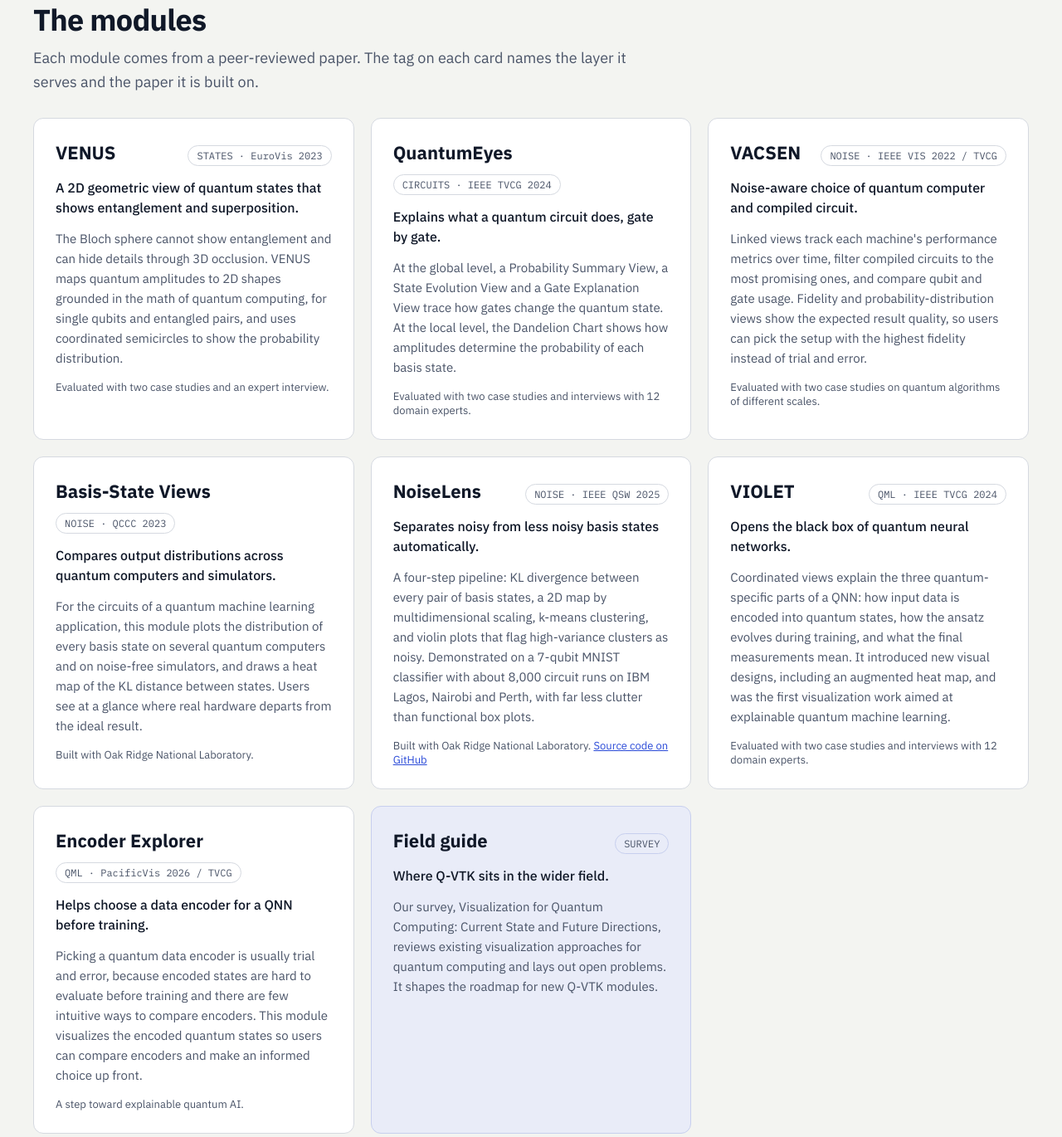
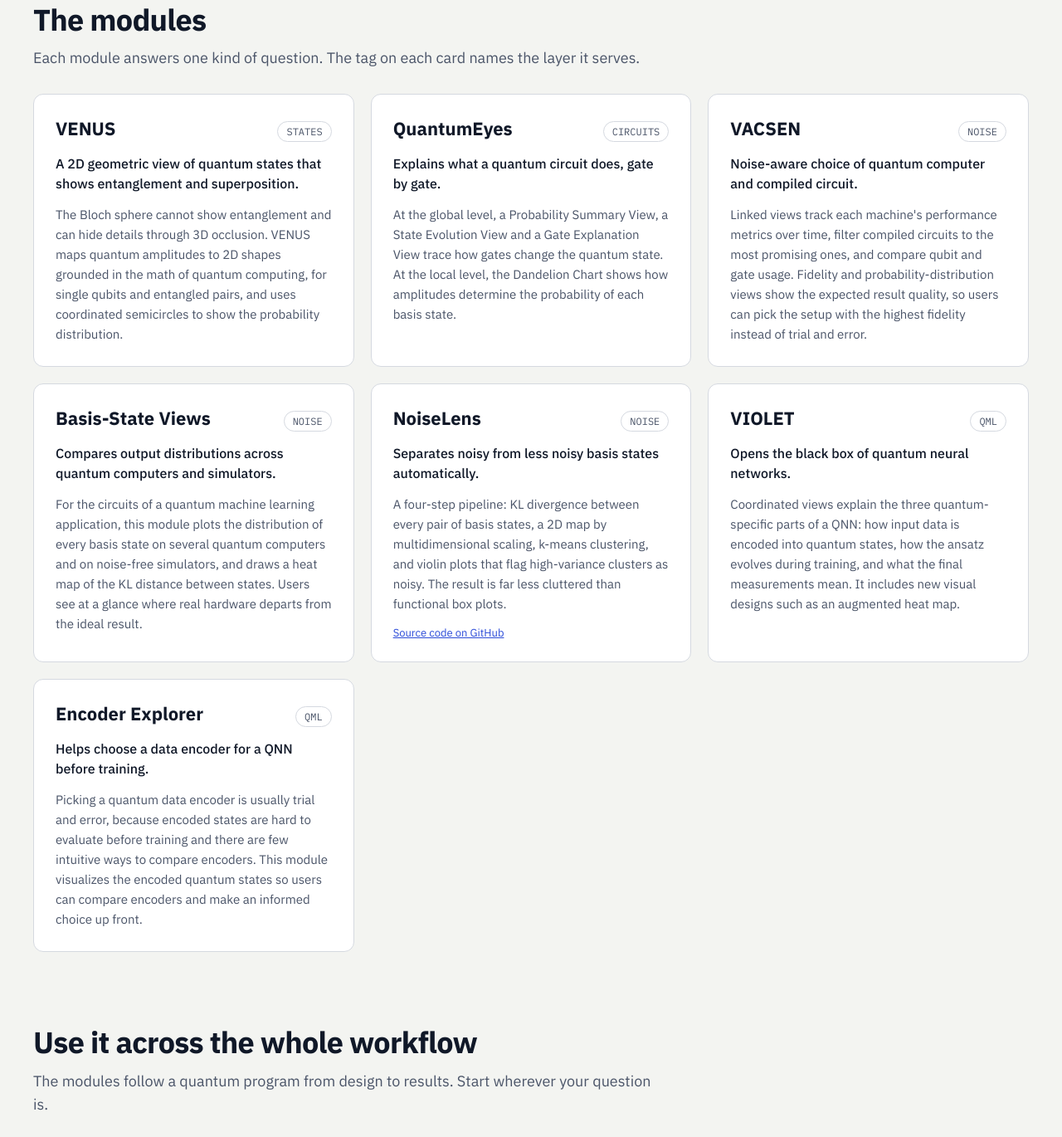
Before and after one commit to guansLab/asplos-tutorial, a plain HTML site: page index.html in a window 1280 px wide. Shown: the part 1170-2540 px from the top of the page at 83% size. Drawn offline with Linux system fonts and the light colour scheme.

Commit message:
Update index.html

```diff
--- a/index.html
+++ b/index.html
@@ -36,9 +36,9 @@ h1,h2,h3{text-wrap:balance;}
 
 <div id="top" style="max-width: 1200px; margin: 0 auto; padding: 56px 24px 72px; display: flex; flex-wrap: wrap; gap: 48px; align-items: center">
 <div style="flex: 1 1 520px; min-width: 0; display: flex; flex-direction: column; gap: 22px">
-<p style="margin: 0; font-family: 'IBM Plex Mono', monospace; font-size: 14px; letter-spacing: 0.06em; color: #E39A3B">OPEN RESEARCH TOOLKIT · 7 PEER-REVIEWED DESIGNS</p>
+<p style="margin: 0; font-family: 'IBM Plex Mono', monospace; font-size: 14px; letter-spacing: 0.06em; color: #E39A3B">OPEN RESEARCH TOOLKIT</p>
 <h1 style="margin: 0; font-size: 56px; line-height: 1.05; font-weight: 700; letter-spacing: -0.025em; color: #FFFFFF">See what your quantum program is doing.</h1>
-<p style="margin: 0; font-size: 19px; line-height: 1.6; color: #C9D2E3; max-width: 620px">Q-VTK brings together visualization techniques for every layer of quantum computing: quantum states, circuits, noisy hardware and quantum neural networks. Each module is built on a published, expert-evaluated visualization design.</p>
+<p style="margin: 0; font-size: 19px; line-height: 1.6; color: #C9D2E3; max-width: 620px">Q-VTK brings together visualization techniques for every layer of quantum computing: quantum states, circuits, noisy hardware and quantum neural networks.</p>
 <div style="display: flex; flex-wrap: wrap; gap: 12px; padding-top: 6px">
 <a href="#modules" style="display: inline-flex; align-items: center; min-height: 48px; padding: 0 22px; border-radius: 8px; background: #2B4BD8; color: #FFFFFF; text-decoration: none; font-weight: 600; font-size: 16px">Explore the modules</a>
 <a href="#tutorial" style="display: inline-flex; align-items: center; min-height: 48px; padding: 0 22px; border-radius: 8px; border: 1px solid #3A4A66; color: #E8ECF4; text-decoration: none; font-weight: 500; font-size: 16px">ASPLOS 2026 tutorial</a>
@@ -140,7 +140,7 @@ h1,h2,h3{text-wrap:balance;}
 <section id="modules" style="max-width: 1200px; margin: 0 auto; padding: 48px 24px 40px; display: flex; flex-direction: column; gap: 28px">
 <div style="display: flex; flex-direction: column; gap: 12px; max-width: 760px">
 <h2 style="margin: 0; font-size: 36px; line-height: 1.15; letter-spacing: -0.02em; font-weight: 700">The modules</h2>
-<p style="margin: 0; font-size: 18px; line-height: 1.6; color: #4A5468">Each module comes from a peer-reviewed paper. The tag on each card names the layer it serves and the paper it is built on.</p>
+<p style="margin: 0; font-size: 18px; line-height: 1.6; color: #4A5468">Each module answers one kind of question. The tag on each card names the layer it serves.</p>
 </div>
 
 <div style="display: grid; grid-template-columns: repeat(auto-fit, minmax(340px, 1fr)); gap: 20px">
@@ -148,80 +148,65 @@ h1,h2,h3{text-wrap:balance;}
 <article style="background: #FFFFFF; border: 1px solid #D5D9E0; border-radius: 12px; padding: 26px; display: flex; flex-direction: column; gap: 14px">
 <div style="display: flex; justify-content: space-between; gap: 12px; flex-wrap: wrap; align-items: baseline">
 <h3 style="margin: 0; font-size: 22px; font-weight: 700">VENUS</h3>
-<span style="font-family: 'IBM Plex Mono', monospace; font-size: 12px; color: #4A5468; border: 1px solid #D5D9E0; border-radius: 999px; padding: 4px 10px">STATES · EuroVis 2023</span>
+<span style="font-family: 'IBM Plex Mono', monospace; font-size: 12px; color: #4A5468; border: 1px solid #D5D9E0; border-radius: 999px; padding: 4px 10px">STATES</span>
 </div>
 <p style="margin: 0; font-size: 16px; font-weight: 500; line-height: 1.5">A 2D geometric view of quantum states that shows entanglement and superposition.</p>
 <p style="margin: 0; font-size: 15px; line-height: 1.6; color: #4A5468">The Bloch sphere cannot show entanglement and can hide details through 3D occlusion. VENUS maps quantum amplitudes to 2D shapes grounded in the math of quantum computing, for single qubits and entangled pairs, and uses coordinated semicircles to show the probability distribution.</p>
-<p style="margin: 0; font-size: 13px; color: #4A5468">Evaluated with two case studies and an expert interview.</p>
 </article>
 
 <article style="background: #FFFFFF; border: 1px solid #D5D9E0; border-radius: 12px; padding: 26px; display: flex; flex-direction: column; gap: 14px">
 <div style="display: flex; justify-content: space-between; gap: 12px; flex-wrap: wrap; align-items: baseline">
 <h3 style="margin: 0; font-size: 22px; font-weight: 700">QuantumEyes</h3>
-<span style="font-family: 'IBM Plex Mono', monospace; font-size: 12px; color: #4A5468; border: 1px solid #D5D9E0; border-radius: 999px; padding: 4px 10px">CIRCUITS · IEEE TVCG 2024</span>
+<span style="font-family: 'IBM Plex Mono', monospace; font-size: 12px; color: #4A5468; border: 1px solid #D5D9E0; border-radius: 999px; padding: 4px 10px">CIRCUITS</span>
 </div>
 <p style="margin: 0; font-size: 16px; font-weight: 500; line-height: 1.5">Explains what a quantum circuit does, gate by gate.</p>
 <p style="margin: 0; font-size: 15px; line-height: 1.6; color: #4A5468">At the global level, a Probability Summary View, a State Evolution View and a Gate Explanation View trace how gates change the quantum state. At the local level, the Dandelion Chart shows how amplitudes determine the probability of each basis state.</p>
-<p style="margin: 0; font-size: 13px; color: #4A5468">Evaluated with two case studies and interviews with 12 domain experts.</p>
 </article>
 
 <article style="background: #FFFFFF; border: 1px solid #D5D9E0; border-radius: 12px; padding: 26px; display: flex; flex-direction: column; gap: 14px">
 <div style="display: flex; justify-content: space-between; gap: 12px; flex-wrap: wrap; align-items: baseline">
 <h3 style="margin: 0; font-size: 22px; font-weight: 700">VACSEN</h3>
-<span style="font-family: 'IBM Plex Mono', monospace; font-size: 12px; color: #4A5468; border: 1px solid #D5D9E0; border-radius: 999px; padding: 4px 10px">NOISE · IEEE VIS 2022 / TVCG</span>
+<span style="font-family: 'IBM Plex Mono', monospace; font-size: 12px; color: #4A5468; border: 1px solid #D5D9E0; border-radius: 999px; padding: 4px 10px">NOISE</span>
 </div>
 <p style="margin: 0; font-size: 16px; font-weight: 500; line-height: 1.5">Noise-aware choice of quantum computer and compiled circuit.</p>
 <p style="margin: 0; font-size: 15px; line-height: 1.6; color: #4A5468">Linked views track each machine's performance metrics over time, filter compiled circuits to the most promising ones, and compare qubit and gate usage. Fidelity and probability-distribution views show the expected result quality, so users can pick the setup with the highest fidelity instead of trial and error.</p>
-<p style="margin: 0; font-size: 13px; color: #4A5468">Evaluated with two case studies on quantum algorithms of different scales.</p>
 </article>
 
 <article style="background: #FFFFFF; border: 1px solid #D5D9E0; border-radius: 12px; padding: 26px; display: flex; flex-direction: column; gap: 14px">
 <div style="display: flex; justify-content: space-between; gap: 12px; flex-wrap: wrap; align-items: baseline">
 <h3 style="margin: 0; font-size: 22px; font-weight: 700">Basis-State Views</h3>
-<span style="font-family: 'IBM Plex Mono', monospace; font-size: 12px; color: #4A5468; border: 1px solid #D5D9E0; border-radius: 999px; padding: 4px 10px">NOISE · QCCC 2023</span>
+<span style="font-family: 'IBM Plex Mono', monospace; font-size: 12px; color: #4A5468; border: 1px solid #D5D9E0; border-radius: 999px; padding: 4px 10px">NOISE</span>
 </div>
 <p style="margin: 0; font-size: 16px; font-weight: 500; line-height: 1.5">Compares output distributions across quantum computers and simulators.</p>
 <p style="margin: 0; font-size: 15px; line-height: 1.6; color: #4A5468">For the circuits of a quantum machine learning application, this module plots the distribution of every basis state on several quantum computers and on noise-free simulators, and draws a heat map of the KL distance between states. Users see at a glance where real hardware departs from the ideal result.</p>
-<p style="margin: 0; font-size: 13px; color: #4A5468">Built with Oak Ridge National Laboratory.</p>
 </article>
 
 <article style="background: #FFFFFF; border: 1px solid #D5D9E0; border-radius: 12px; padding: 26px; display: flex; flex-direction: column; gap: 14px">
 <div style="display: flex; justify-content: space-between; gap: 12px; flex-wrap: wrap; align-items: baseline">
 <h3 style="margin: 0; font-size: 22px; font-weight: 700">NoiseLens</h3>
-<span style="font-family: 'IBM Plex Mono', monospace; font-size: 12px; color: #4A5468; border: 1px solid #D5D9E0; border-radius: 999px; padding: 4px 10px">NOISE · IEEE QSW 2025</span>
+<span style="font-family: 'IBM Plex Mono', monospace; font-size: 12px; color: #4A5468; border: 1px solid #D5D9E0; border-radius: 999px; padding: 4px 10px">NOISE</span>
 </div>
 <p style="margin: 0; font-size: 16px; font-weight: 500; line-height: 1.5">Separates noisy from less noisy basis states automatically.</p>
-<p style="margin: 0; font-size: 15px; line-height: 1.6; color: #4A5468">A four-step pipeline: KL divergence between every pair of basis states, a 2D map by multidimensional scaling, k-means clustering, and violin plots that flag high-variance clusters as noisy. Demonstrated on a 7-qubit MNIST classifier with about 8,000 circuit runs on IBM Lagos, Nairobi and Perth, with far less clutter than functional box plots.</p>
-<p style="margin: 0; font-size: 13px; color: #4A5468">Built with Oak Ridge National Laboratory. <a href="https://github.com/psenap/QSW_Quantum_Visualization">Source code on GitHub</a></p>
+<p style="margin: 0; font-size: 15px; line-height: 1.6; color: #4A5468">A four-step pipeline: KL divergence between every pair of basis states, a 2D map by multidimensional scaling, k-means clustering, and violin plots that flag high-variance clusters as noisy. The result is far less cluttered than functional box plots.</p>
+<p style="margin: 0; font-size: 13px; color: #4A5468"><a href="https://github.com/psenap/QSW_Quantum_Visualization">Source code on GitHub</a></p>
 </article>
 
 <article style="background: #FFFFFF; border: 1px solid #D5D9E0; border-radius: 12px; padding: 26px; display: flex; flex-direction: column; gap: 14px">
 <div style="display: flex; justify-content: space-between; gap: 12px; flex-wrap: wrap; align-items: baseline">
 <h3 style="margin: 0; font-size: 22px; font-weight: 700">VIOLET</h3>
-<span style="font-family: 'IBM Plex Mono', monospace; font-size: 12px; color: #4A5468; border: 1px solid #D5D9E0; border-radius: 999px; padding: 4px 10px">QML · IEEE TVCG 2024</span>
+<span style="font-family: 'IBM Plex Mono', monospace; font-size: 12px; color: #4A5468; border: 1px solid #D5D9E0; border-radius: 999px; padding: 4px 10px">QML</span>
 </div>
 <p style="margin: 0; font-size: 16px; font-weight: 500; line-height: 1.5">Opens the black box of quantum neural networks.</p>
-<p style="margin: 0; font-size: 15px; line-height: 1.6; color: #4A5468">Coordinated views explain the three quantum-specific parts of a QNN: how input data is encoded into quantum states, how the ansatz evolves during training, and what the final measurements mean. It introduced new visual designs, including an augmented heat map, and was the first visualization work aimed at explainable quantum machine learning.</p>
-<p style="margin: 0; font-size: 13px; color: #4A5468">Evaluated with two case studies and interviews with 12 domain experts.</p>
+<p style="margin: 0; font-size: 15px; line-height: 1.6; color: #4A5468">Coordinated views explain the three quantum-specific parts of a QNN: how input data is encoded into quantum states, how the ansatz evolves during training, and what the final measurements mean. It includes new visual designs such as an augmented heat map.</p>
 </article>
 
 <article style="background: #FFFFFF; border: 1px solid #D5D9E0; border-radius: 12px; padding: 26px; display: flex; flex-direction: column; gap: 14px">
 <div style="display: flex; justify-content: space-between; gap: 12px; flex-wrap: wrap; align-items: baseline">
 <h3 style="margin: 0; font-size: 22px; font-weight: 700">Encoder Explorer</h3>
-<span style="font-family: 'IBM Plex Mono', monospace; font-size: 12px; color: #4A5468; border: 1px solid #D5D9E0; border-radius: 999px; padding: 4px 10px">QML · PacificVis 2026 / TVCG</span>
+<span style="font-family: 'IBM Plex Mono', monospace; font-size: 12px; color: #4A5468; border: 1px solid #D5D9E0; border-radius: 999px; padding: 4px 10px">QML</span>
 </div>
 <p style="margin: 0; font-size: 16px; font-weight: 500; line-height: 1.5">Helps choose a data encoder for a QNN before training.</p>
 <p style="margin: 0; font-size: 15px; line-height: 1.6; color: #4A5468">Picking a quantum data encoder is usually trial and error, because encoded states are hard to evaluate before training and there are few intuitive ways to compare encoders. This module visualizes the encoded quantum states so users can compare encoders and make an informed choice up front.</p>
-<p style="margin: 0; font-size: 13px; color: #4A5468">A step toward explainable quantum AI.</p>
-</article>
-
-<article style="background: #E9ECF8; border: 1px solid #C7CFEE; border-radius: 12px; padding: 26px; display: flex; flex-direction: column; gap: 14px">
-<div style="display: flex; justify-content: space-between; gap: 12px; flex-wrap: wrap; align-items: baseline">
-<h3 style="margin: 0; font-size: 22px; font-weight: 700">Field guide</h3>
-<span style="font-family: 'IBM Plex Mono', monospace; font-size: 12px; color: #4A5468; border: 1px solid #C7CFEE; border-radius: 999px; padding: 4px 10px">SURVEY</span>
-</div>
-<p style="margin: 0; font-size: 16px; font-weight: 500; line-height: 1.5">Where Q-VTK sits in the wider field.</p>
-<p style="margin: 0; font-size: 15px; line-height: 1.6; color: #4A5468">Our survey, Visualization for Quantum Computing: Current State and Future Directions, reviews existing visualization approaches for quantum computing and lays out open problems. It shapes the roadmap for new Q-VTK modules.</p>
 </article>
 
 </div>
```
